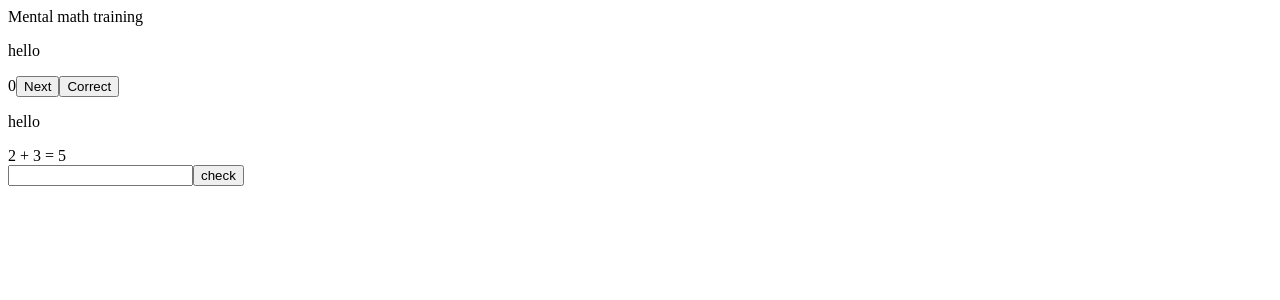
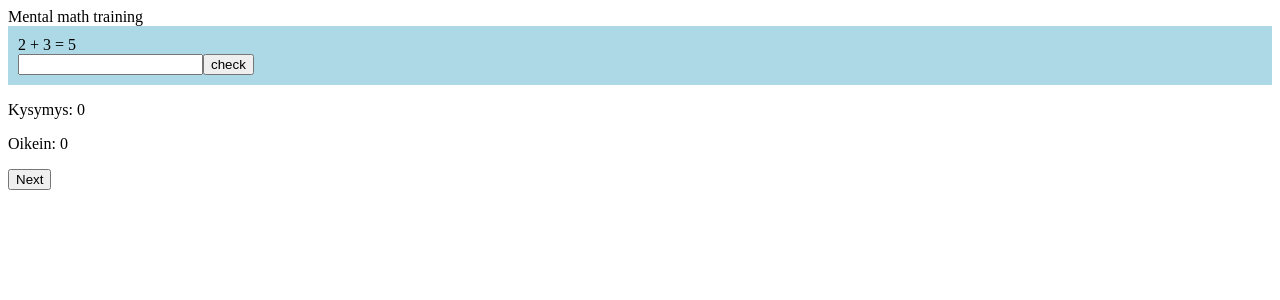
Before and after one commit to ViLP357/speedMathTraining, a React (Vite) app in the folder frontend/speedMathTrainingFrontend/: page / in a window 1280 px wide. Shown: the top 300 px of the page. Built offline with nearby package versions, Linux system fonts and the light colour scheme.

Commit message:
correct count fixed

```diff
--- a/frontend/speedMathTrainingFrontend/src/components/QuestionArea.tsx
+++ b/frontend/speedMathTrainingFrontend/src/components/QuestionArea.tsx
@@ -6,11 +6,15 @@ import QuestionForm from "./QuestionForm";
 const nextQuestion =  (setQuestionNumber : React.Dispatch<React.SetStateAction<number>>, questionNumber : number) => {
   setQuestionNumber(questionNumber + 1)
 }
-const questionRight =  (setCorrect : React.Dispatch<React.SetStateAction<number>>, correct : number) => {
-  setCorrect(correct + 1)
-}
 
 const QuestionArea = () => {
+  const handleAnswer = (isCorrect : boolean) => {
+    if (isCorrect) {
+      setCorrect(correct+1);
+    }
+    setQuestionNumber(questionNumber+1)
+  }
+
     const [questionNumber, setQuestionNumber] = useState<number>(0);
     const [correct, setCorrect] = useState<number>(0);
 
@@ -31,14 +35,14 @@ const QuestionArea = () => {
   if (questionNumber<questionList.length) {
     return (
           <div>
-            <p> hello</p>
-            {questionNumber}
+            <QuestionForm question = {questionList[questionNumber]}  onAnswer = {handleAnswer}/>
+            <p>Kysymys: {questionNumber}</p>
+            <p>Oikein: {correct}</p>
+            <button onClick={() => nextQuestion(setQuestionNumber, questionNumber)}>Next</button>
 
-            <button onClick={() => nextQuestion(setQuestionNumber, questionNumber)}>Next</button>
-            <button onClick={() => questionRight(setCorrect, correct)}>Correct</button>
-            <QuestionForm question = {questionList[questionNumber]}/>
 
-        </div>)
+        </div>
+    )
   }
   return (
     <div>
@@ -51,4 +55,3 @@ const QuestionArea = () => {
 }
 
 export default QuestionArea
-//<button onClick={() => setQuestionNumber(questionNumber+1)}>Next</button>
--- a/frontend/speedMathTrainingFrontend/src/components/QuestionForm.tsx
+++ b/frontend/speedMathTrainingFrontend/src/components/QuestionForm.tsx
@@ -10,22 +10,27 @@ const QuestionComponent = ({question} : {question: Question}) => {
 }
 
 
-
-const QuestionForm = ({question} : {question : Question}) => {
+const QuestionForm = ({question, onAnswer} : {question : Question, onAnswer: (isCorrect: boolean)=> void}) => {
 
     const [answer, setAnswer] = useState<string>("");
+
     const isCorrect = (event :  React.SyntheticEvent) => {
       event?.preventDefault()
       console.log(`ANswern now ${answer}`)
-      if (question.val1 + question.val2 == question.ans) {
+
+      const result = (question.val1 + question.val2).toString() === answer
+
+      if ((question.val1 + question.val2).toString() == answer) {
         console.log("oik3ein")
+
       } else {
         console.log("vaarin")
       }
+      onAnswer(result)
+      setAnswer("")
     }
     return (
-        <div>
-            <p> hello</p>
+        <div style = {{backgroundColor: "lightBlue", padding: "10px"}}>
             <QuestionComponent question= {question}/>
             <form onSubmit={isCorrect}>
               <input value={answer} onChange={(event) => setAnswer(event.target.value)}/>
```
